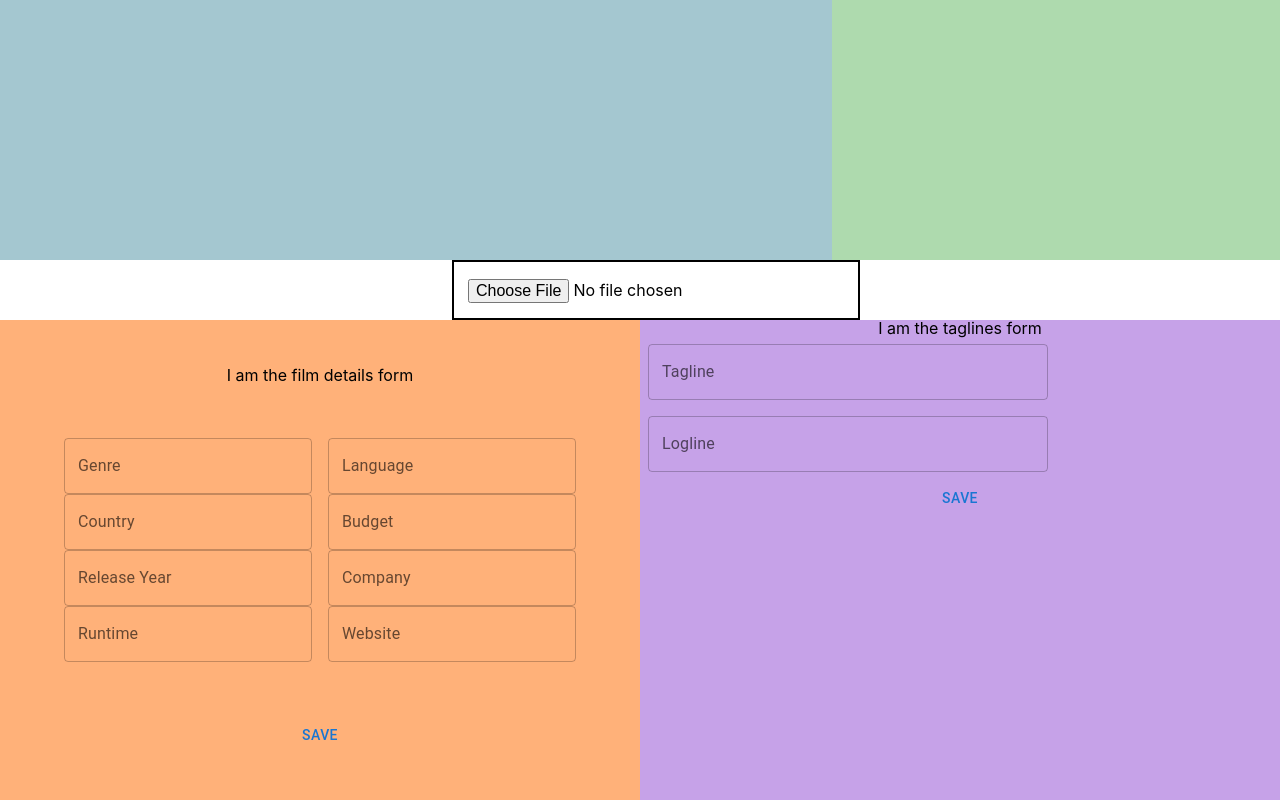
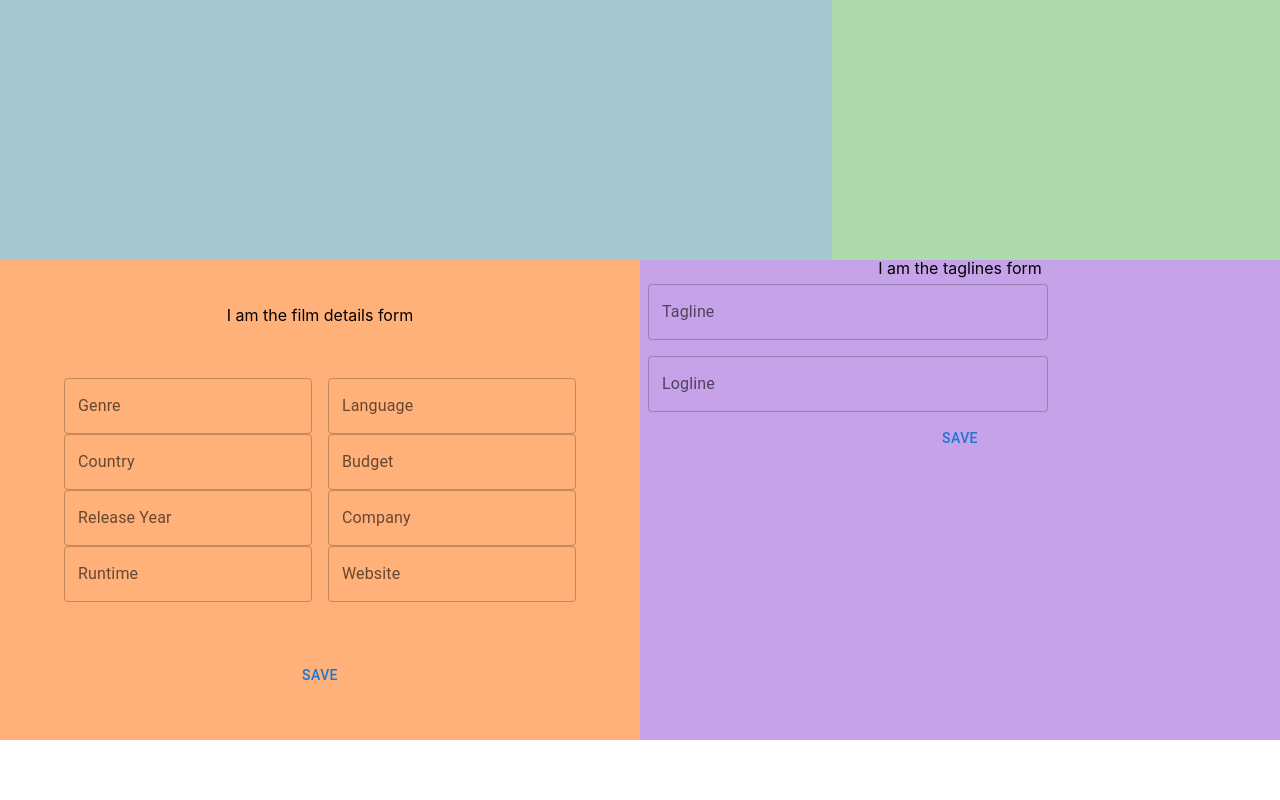
Before and after one commit to ninabrissey/your-epk, a React (Create React App) app: page /edit/1 in a window 1280 px wide. Shown: the part 1500-2300 px from the top of the page. After the commit the page ends 2240 px from the top, so only its background shows below. Built offline with nearby package versions, Linux system fonts and the light colour scheme; no server answers; a web font is replaced by a local one.

Commit message:
Comment out images for now

```diff
--- a/src/components/pages/EditPage/EditPage.tsx
+++ b/src/components/pages/EditPage/EditPage.tsx
@@ -75,7 +75,7 @@ const EditPage = ({ epk_id }: any) => {
 					<FilmPosterContainer filmEPK={film} addFilmInfo={addFilmInfo} />
 				</div>
 				{/* <ImagesContainer epk_id={epk_id} images={images} /> */}
-        <ImagesForm />
+				{/* <ImagesForm /> */}
 				<div className="film-details-and-taglines-container">
 					<FilmDetailsContainer filmEPK={film} addFilmInfo={addFilmInfo} />
 					<TaglinesContainer filmEPK={film} addFilmInfo={addFilmInfo} />
```
Lines whose indentation alone changed are shown as unchanged.
